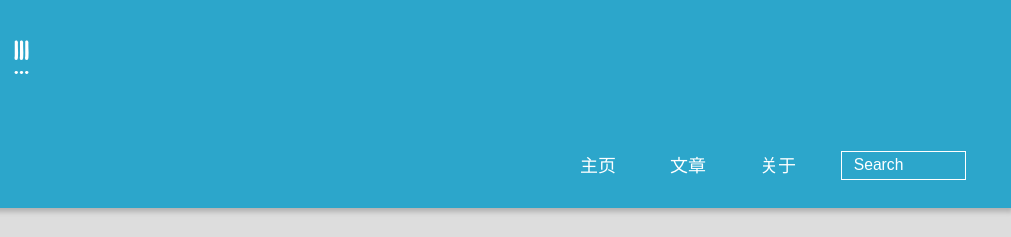
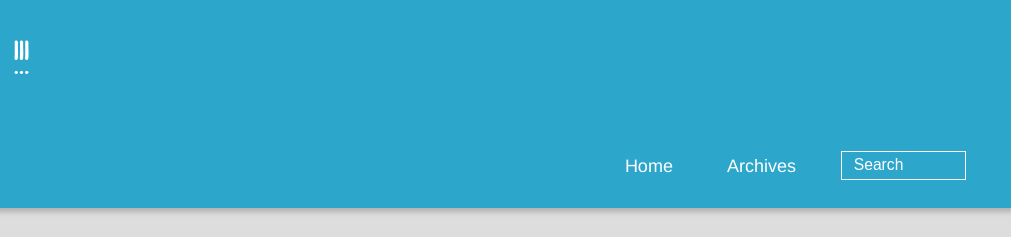
Before and after one commit to xxsnzw/xiaozhuai.github.io, a plain HTML site: page 2016/03/17/hello-world/index.html in a window 1280 px wide. Shown: the top 237 px of the page, 269-1280 px from the left. Drawn offline with Linux system fonts and the light colour scheme; a script that the page names is missing.

Commit message:
Site updated: 2016-03-17 07:58:41

```diff
--- a/2016/03/17/hello-world/index.html
+++ b/2016/03/17/hello-world/index.html
@@ -57,11 +57,9 @@ Quick">
 				<ul>
 					<ul>
 
-						<li><a href="/">主页</a></li>
+						<li><a href="/">Home</a></li>
 
-						<li><a href="/archives">文章</a></li>
-
-						<li><a href="/about">关于</a></li>
+						<li><a href="/archives">Archives</a></li>
 
 					<li>
 
@@ -222,10 +220,6 @@ Quick">
 
 
 				<li><a href="/tags/etc/" title="etc...">etc...<sup>1</sup></a></li>
-
-
-
-
 
 
 		</ul>
--- a/index.html
+++ b/index.html
@@ -53,11 +53,9 @@
 				<ul>
 					<ul>
 
-						<li><a href="/">主页</a></li>
+						<li><a href="/">Home</a></li>
 
-						<li><a href="/archives">文章</a></li>
-
-						<li><a href="/about">关于</a></li>
+						<li><a href="/archives">Archives</a></li>
 
 					<li>
 
@@ -264,10 +262,6 @@
 				<li><a href="/tags/etc/" title="etc...">etc...<sup>1</sup></a></li>
 
 
-
-
-
-
 		</ul>
 </div>
 
```
Also changed, not shown: 2016/03/17/test/index.html (+2 -8 lines), archives/2016/03/index.html (+2 -4 lines), archives/2016/index.html (+2 -4 lines), archives/index.html (+2 -4 lines), tags/etc/index.html (+2 -4 lines), tags/测试1/index.html (+2 -4 lines), tags/测试2/index.html (+2 -4 lines), tags/测试3/index.html (+2 -4 lines).
